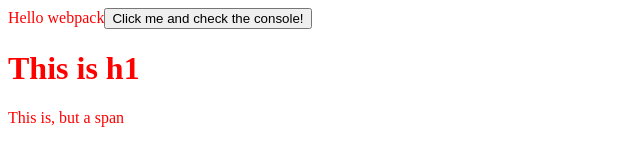
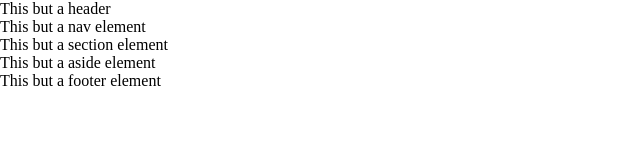
Before and after one commit to AmadejusV/vanilla-js, a website built with webpack: page dist/index.html in a window 1280 px wide. Shown: the whole page, without its empty margins (0-640 px from the left). Built offline with nearby package versions, Linux system fonts and the light colour scheme.

Commit message:
set new structure

```diff
--- /dev/null
+++ b/src/components/aside.ts
@@ -0,0 +1,6 @@
+export const ASIDE = () => {
+    const aside = document.createElement('aside');
+    aside.innerHTML = 'This but a aside element';
+
+    return aside;
+};
--- /dev/null
+++ b/src/components/footer.ts
@@ -0,0 +1,6 @@
+export const FOOTER = () => {
+    const footer = document.createElement('footer');
+    footer.innerHTML = 'This but a footer element';
+
+    return footer;
+};
--- /dev/null
+++ b/src/components/header.ts
@@ -0,0 +1,6 @@
+export const HEADER = () => {
+    const header = document.createElement('header');
+    header.innerHTML = 'This but a header';
+
+    return header;
+};
--- /dev/null
+++ b/src/components/main.ts
@@ -0,0 +1,6 @@
+export const MAIN = () => {
+    const main = document.createElement('main');
+    main.innerHTML = 'This but a main element';
+
+    return main;
+};
--- /dev/null
+++ b/src/components/nav.ts
@@ -0,0 +1,6 @@
+export const NAV = () => {
+    const nav = document.createElement('nav');
+    nav.innerHTML = 'This but a nav element';
+
+    return nav;
+};
--- /dev/null
+++ b/src/components/section.ts
@@ -0,0 +1,6 @@
+export const SECTION = () => {
+    const section = document.createElement('section');
+    section.innerHTML = 'This but a section element';
+
+    return section;
+};
--- a/src/index.ts
+++ b/src/index.ts
@@ -1,32 +1,17 @@
-import * as _ from 'lodash';
 import './style.css';
-import printMe from './print';
 
-const someDiv = () => {
-    return `
-    <div>
-        <h1>This is h1</h1>
-        <span>This is, but a span</span>
-    </div>`;
+import { SECTION } from './components/section';
+import { HEADER } from './components/header';
+import { NAV } from './components/nav';
+import { ASIDE } from './components/aside';
+import { FOOTER } from './components/footer';
+
+const start = () => {
+    document.body.appendChild(HEADER());
+    document.body.appendChild(NAV());
+    document.body.appendChild(SECTION());
+    document.body.appendChild(ASIDE());
+    document.body.appendChild(FOOTER());
 };
 
-
-function start() {
-    const element = document.createElement('div');
-    const btn = document.createElement('button');
-
-    // Lodash, now imported by this script
-    element.innerHTML = _.join(['Hello', 'webpack'], ' ');
-    element.classList.add('hello');
-
-    btn.innerHTML = 'Click me and check the console!';
-    btn.onclick = printMe;
-
-    element.appendChild(btn);
-    element.innerHTML += someDiv();
-
-
-    return element;
-}
-
-document.body.appendChild(start());
+start();
--- a/src/style.css
+++ b/src/style.css
@@ -1,3 +1,23 @@
+* {
+  margin: 0;
+  padding: 0;
+  box-sizing: border-box;
+}
+
+body {
+  margin: 0;
+}
+
+main {
+  display: flex;
+  flex-direction: column;
+  align-items: center;
+}
+
+button {
+  font-size: 1.5rem;
+}
+
 .hello {
     color: red;
 }
```
